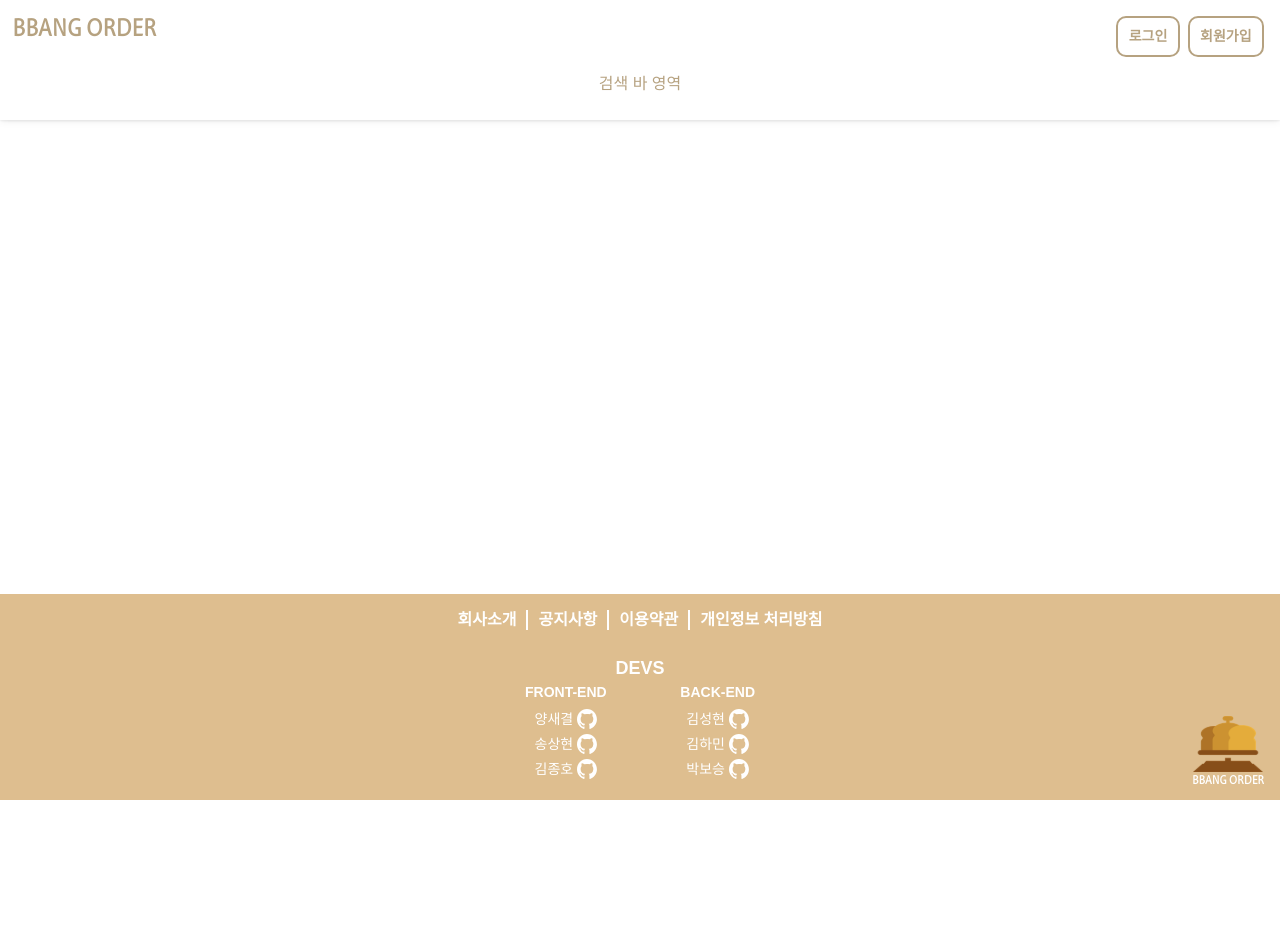
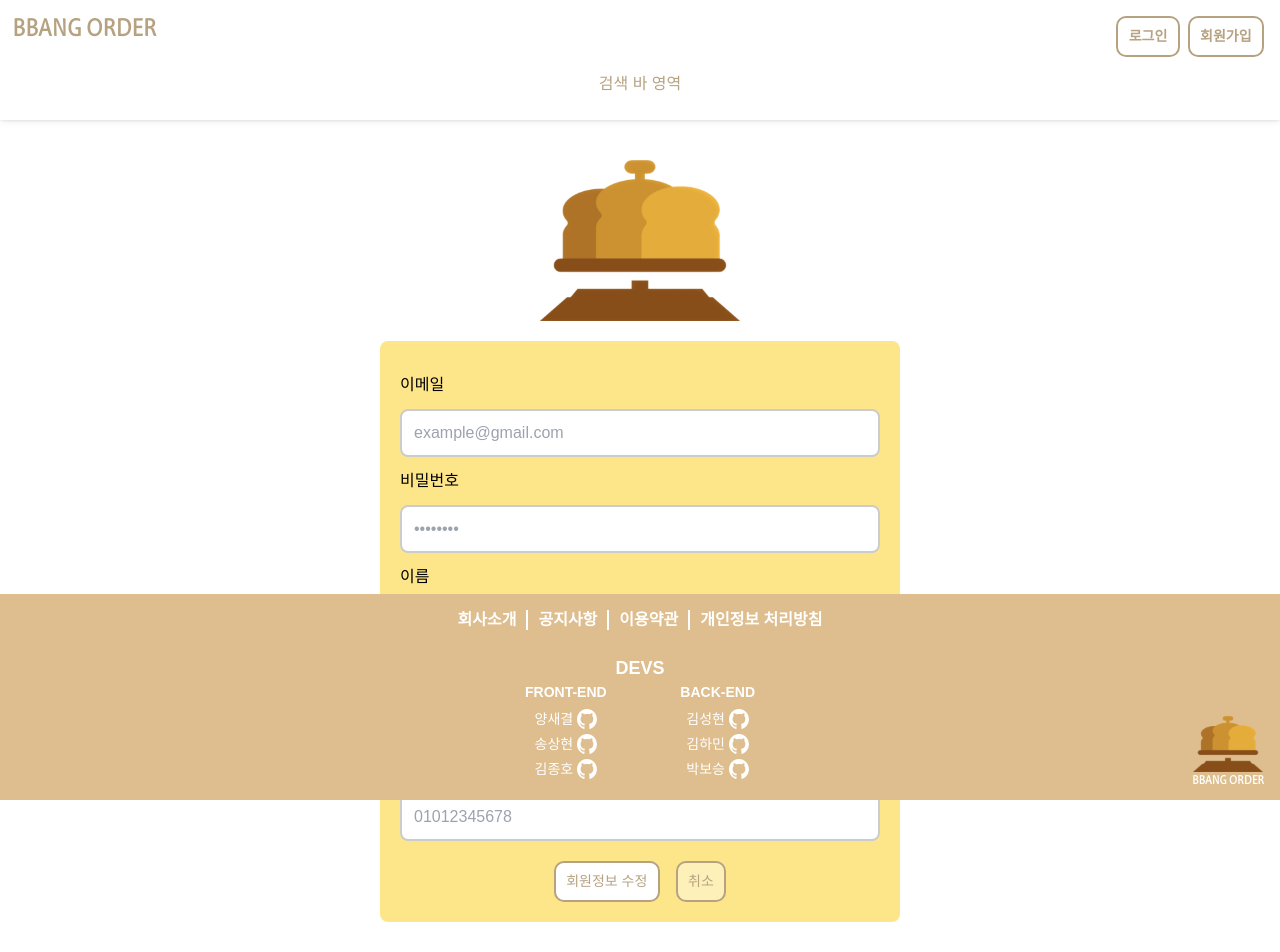
Before and after one commit to codestates-seb/seb45_main_014, a React (Create React App) app in the folder client/: page /mypage/edit in a window 1280 px wide. Shown: the top 952 px of the page. Before the commit the page ends 800 px from the top, so only its background shows below. Built offline with nearby package versions, Linux system fonts and the light colour scheme; a web font is replaced by a local one.

Commit message:
✨ 회원정보 수정 레이아웃

```diff
--- a/client/src/App.jsx
+++ b/client/src/App.jsx
@@ -13,6 +13,7 @@ const SignUpPage = lazy(() => import('./pages/signUp/SignUpPage.jsx'));
 const MyPage = lazy(() => import('./pages/myPage/MyPage.jsx'));
 const Shop = lazy(() => import('./pages/Shop.jsx'));
 const PostReview = lazy(() => import('./pages/myPage/PostReview.jsx'));
+const EditProfile = lazy(() => import('./pages/myPage/EditProfile.jsx'));
 
 const GlobalStyle = createGlobalStyle`
   @font-face {
@@ -40,6 +41,7 @@ function App() {
             <Route path="/mypage" element={<MyPage />} />
             <Route path="/shop" element={<Shop />} />
             <Route path="/reviews/post" element={<PostReview />} />
+            <Route path="/mypage/edit" element={<EditProfile />} />
           </Routes>
         </Suspense>
       </main>
--- a/client/src/pages/login/LoginPage.jsx
+++ b/client/src/pages/login/LoginPage.jsx
@@ -58,7 +58,6 @@ const Login = () => {
             회원가입이 필요합니까?
             <Link to="/signup">
               <span className="text-blue-600 cursor-pointer hover:text-blue-300">
-                {' '}
                 Sign Up
               </span>
             </Link>
--- /dev/null
+++ b/client/src/pages/myPage/EditProfile.jsx
@@ -0,0 +1,79 @@
+import { styled } from 'styled-components';
+import { InputBox, Input } from '../../assets/Styles.jsx';
+import images from '../../assets/images/Images';
+import Button from '../../components/Button.jsx';
+import { Link } from 'react-router-dom';
+
+const CancelButton = styled(Button)`
+  background-color: rgba(255, 255, 255, 0.4);
+`;
+
+const EditProfile = () => {
+  return (
+    <div className="flex flex-col items-center">
+      <img
+        src={images.mainlogo}
+        alt="main logo"
+        width={'200px'}
+        className="mt-8"
+      />
+      <section className="bg-amber-200 p-5 mt-5 rounded-lg">
+        <form className="flex flex-col items-center">
+          <InputBox>
+            <label htmlFor="email" className="block">
+              이메일
+            </label>
+            <Input
+              type="email"
+              id="email"
+              placeholder="example@gmail.com"
+              required=""
+            />
+          </InputBox>
+          <InputBox>
+            <label htmlFor="password" className="block">
+              비밀번호
+            </label>
+            <Input
+              type="password"
+              id="password"
+              placeholder="••••••••"
+              required=""
+            />
+          </InputBox>
+          <InputBox>
+            <label htmlFor="name" className="block">
+              이름
+            </label>
+            <Input type="text" id="name" placeholder="김빵순" required="" />
+          </InputBox>
+          <InputBox>
+            <label htmlFor="nickname" className="block">
+              닉네임
+            </label>
+            <Input type="text" id="nickname" placeholder="빵돌이" required="" />
+          </InputBox>
+          <InputBox>
+            <label htmlFor="phone" className="block">
+              전화번호
+            </label>
+            <Input
+              type="tel"
+              id="phone"
+              placeholder="01012345678"
+              required=""
+            />
+          </InputBox>
+          <div className="flex gap-4">
+            <Button className="mt-5">회원정보 수정</Button>
+            <CancelButton className="mt-5">
+              <Link to="/mypage">취소</Link>
+            </CancelButton>
+          </div>
+        </form>
+      </section>
+    </div>
+  );
+};
+
+export default EditProfile;
--- a/client/src/pages/myPage/MyPage.jsx
+++ b/client/src/pages/myPage/MyPage.jsx
@@ -47,7 +47,9 @@ const MyPage = () => {
           <div className="flex items-center ml-5">유저이름</div>
         </div>
         <div className="flex">
-          <Button className="ml-5">프로필 수정</Button>
+          <Button className="ml-5">
+            <Link to="/mypage/edit">프로필 수정</Link>
+          </Button>
         </div>
       </div>
       <div className="w-full h-48 border-zinc-700 border-2 my-6">
```
